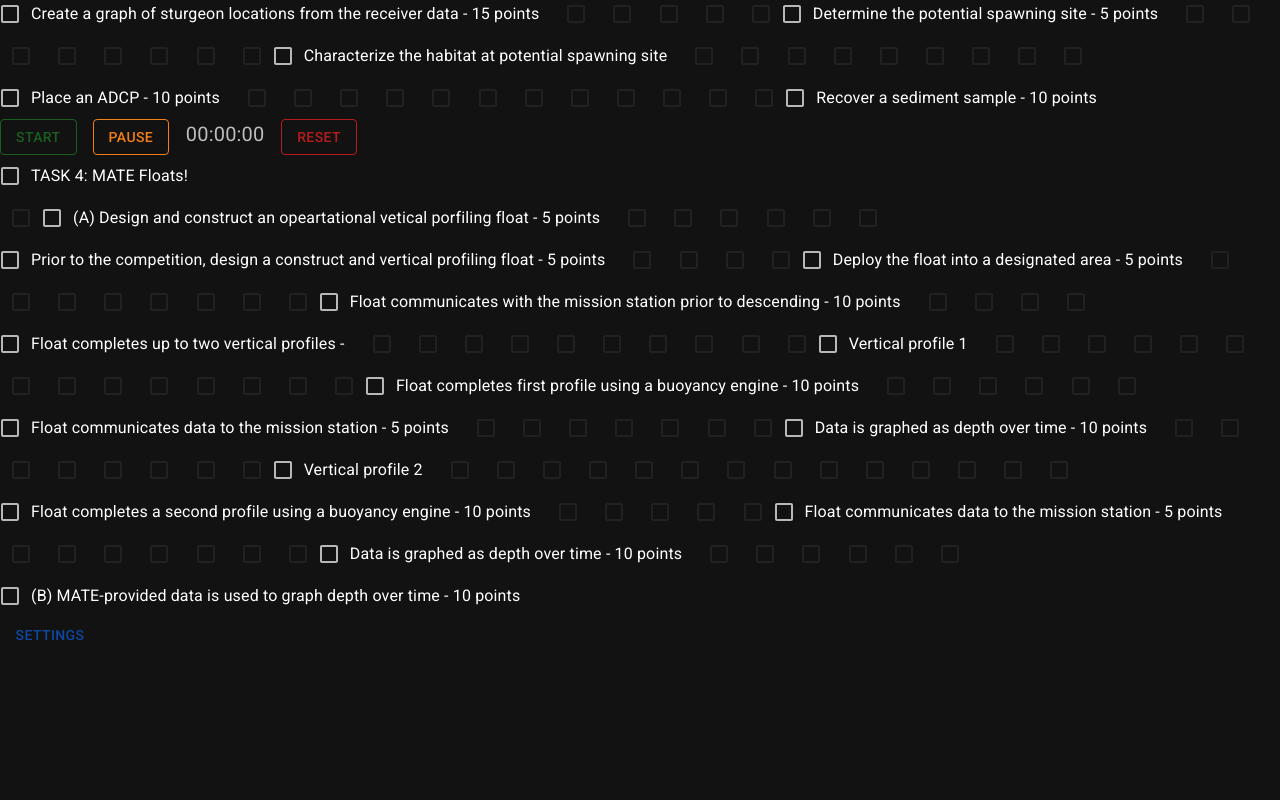
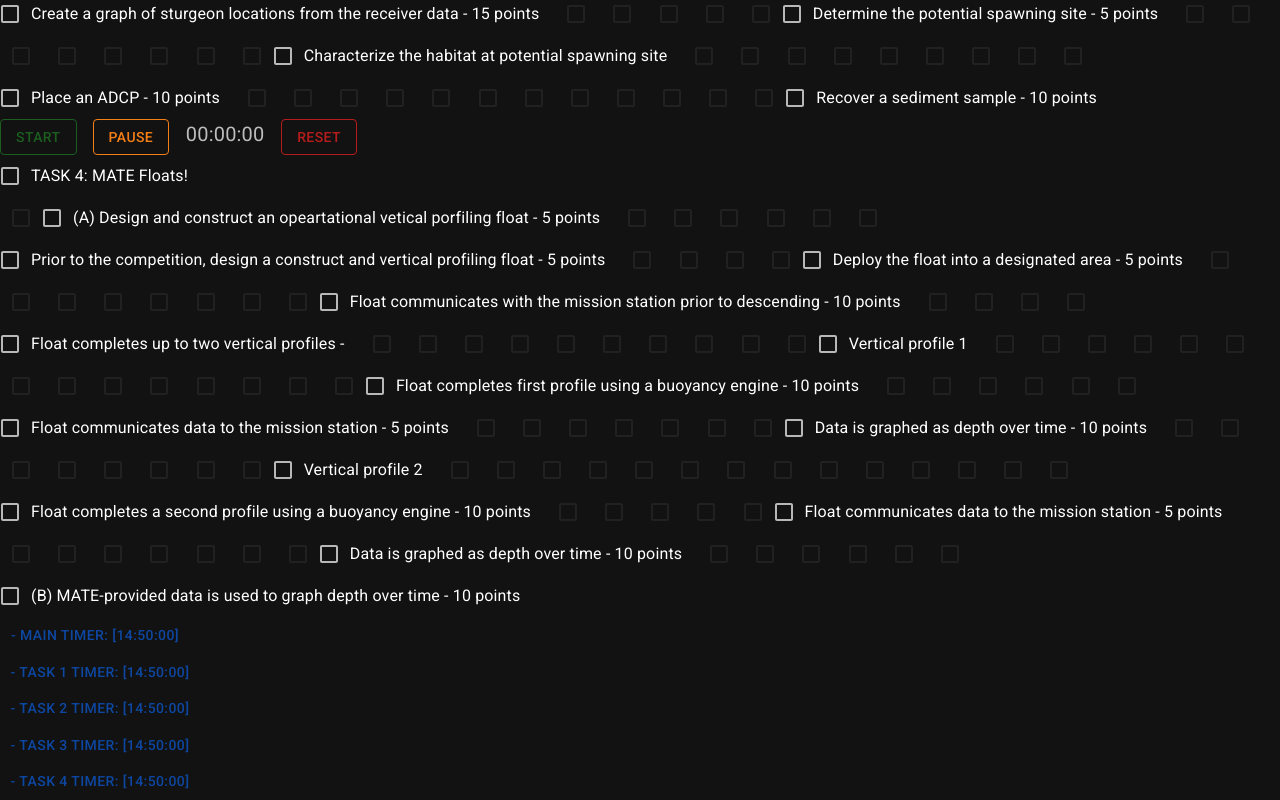
Before and after one commit to EasternEdgeRobotics/Software_2024, a React (Create React App) app in the folder GUI/: page /TabletApp in a window 1280 px wide. Shown: the part 1797-2597 px from the top of the page. Before the commit the page ends 2451 px from the top, so only its background shows below. Built offline with nearby package versions, Linux system fonts and the light colour scheme; what roslib would draw is missing.

Commit message:
Update
Updated the settings menu.

```diff
--- a/GUI/src/components/TabletApp.tsx
+++ b/GUI/src/components/TabletApp.tsx
@@ -5,7 +5,7 @@ import { useAtom } from "jotai";
 import { grey, green, yellow, red, blue} from "@mui/material/colors";
 
 /*
-The purpose of the TabletApp component is to provide the deck chief with a GUI designed for used on a tablet that:
+The purpose of the TabletApp component is to provide the deck chief with a GUI which is to be used on a tablet that:
 
     1. Provides a checklist of tasks and subtasks that can be ticked/unticked
 
@@ -17,7 +17,7 @@ Additional features include:
 
     1. Should any timer reach 15 minutes, all timers "break". That is, all timers are paused and are no longer interactive
 
-    2. (Unfinished) A settings menu located underneath the checklist for debugging purposes
+    2. A settings menu located underneath the checklist for debugging purposes
 */
 
 export default function TabletApp() {
@@ -649,10 +649,33 @@ export default function TabletApp() {
                 <FormControlLabel control = {<Checkbox />} label = "(B) MATE-provided data is used to graph depth over time - 10 points" />
             </Grid>
 
-        {/* Settings Menu (Unfinished) */}
-        <Button variant = "text" sx = {{width: [100], color: blue[900]}}>
-            Settings
+        {/* Settings Menu */}
+        <Stack>
+            {/* Main Timer: Setting */}
+            <Button sx = {{width: [190], color: blue[900]}} onClick = {() => {minutes = 14; seconds = 50; milliseconds = 0; document.getElementById("timerDisplay")!.innerHTML = "14:50:00"}}>
+                - Main Timer: [14:50:00]
             </Button>
+
+            {/* Task 1 Timer: Setting */}
+            <Button sx = {{width: [200], color: blue[900]}} onClick = {() => {minutes1 = 14; seconds1 = 50; milliseconds = 0; document.getElementById("timerDisplay1")!.innerHTML = "14:50:00"}}>
+                - Task 1 Timer: [14:50:00]
+            </Button>
+
+            {/* Task 2 Timer: Seting */}
+            <Button sx = {{width: [200], color: blue[900]}} onClick = {() => {minutes2 = 14; seconds2 = 50; milliseconds2 = 0; document.getElementById("timerDisplay2")!.innerHTML = "14:50:00"}}>
+                - Task 2 Timer: [14:50:00]
+            </Button>
+
+            {/* Task 3 Timer: Setting */}
+            <Button sx = {{width: [200], color: blue[900]}} onClick = {() => {minutes3 = 14; seconds3 = 50; milliseconds3 = 0; document.getElementById("timerDisplay3")!.innerHTML = "14:50:00"}}>
+                - Task 3 Timer: [14:50:00]
+            </Button>
+
+            {/* Task 4 Timer: Setting */}
+            <Button sx = {{width: [200], color: blue[900]}} onClick = {() => {minutes4 = 14; seconds4 = 50; milliseconds4 = 0; document.getElementById("timerDisplay4")!.innerHTML = "14:50:00"}}>
+                - Task 4 Timer: [14:50:00]
+            </Button>
+        </Stack>
 
         </FormGroup>
     );
```
Lines whose indentation alone changed are shown as unchanged.
